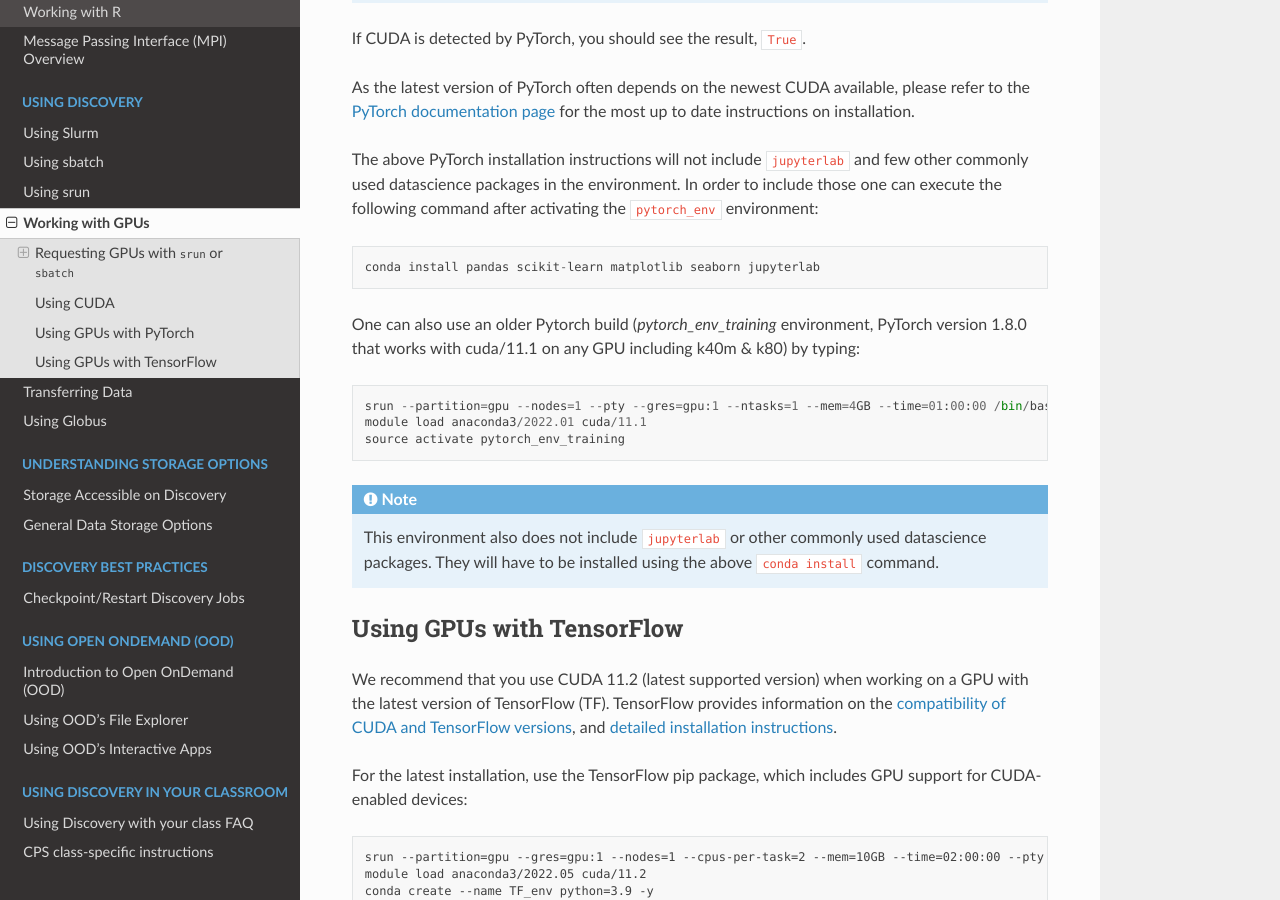
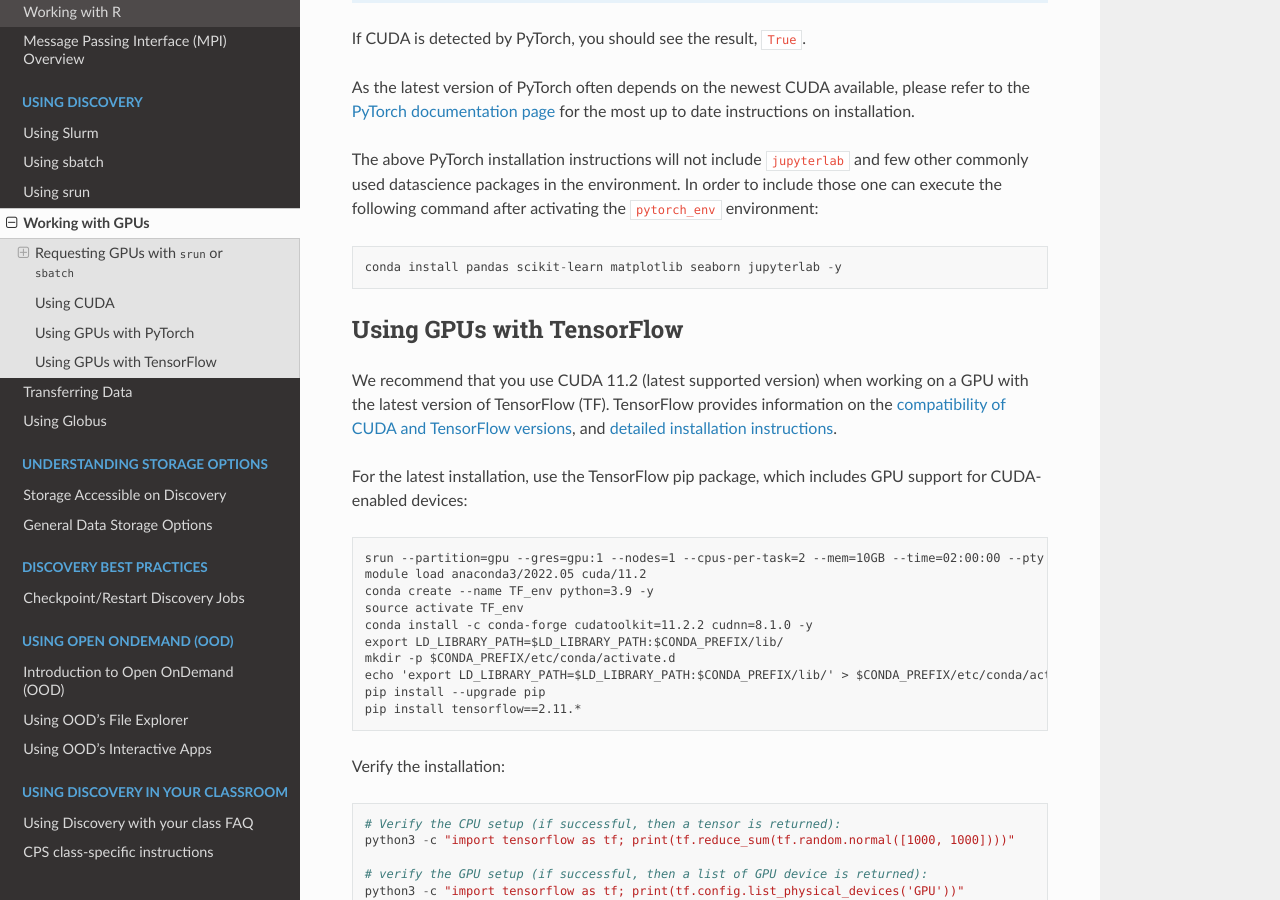
Before and after one commit to northeastern-rc/rc-public-documentation, a Sphinx documentation site: the page built from docs/source/using-discovery/workingwithgpu.rst, in a window 1280 px wide and 900 px high, scrolled down 3475 px. Built offline with Sphinx 7.4.7 and the Read the Docs theme 2.0.0, drawn with Linux system fonts in a browser that asks for light colours; some of the changed text lies outside the part shown.

Commit message:
Addressed Joseph's comments

```diff
--- a/docs/source/using-discovery/workingwithgpu.rst
+++ b/docs/source/using-discovery/workingwithgpu.rst
@@ -100,8 +98,6 @@
      - 4 hours/8 Hours
      - 25/250
      - 50/100
-     - N/A
-     - N/A
      - 1
      - 8
    * - multigpu
@@ -109,8 +105,6 @@
      - 4 hours/24 Hours
      - 25/100
      - 50/100
-     - N/A
-     - N/A
      - 12
      - 12
 
@@ -244,20 +238,8 @@
 environment. In order to include those one can execute the following
 command after activating the ``pytorch_env`` environment::
 
-  conda install pandas scikit-learn matplotlib seaborn jupyterlab
+  conda install pandas scikit-learn matplotlib seaborn jupyterlab -y
 
-One can also use an older Pytorch build (`pytorch_env_training`
-environment, PyTorch version 1.8.0 that works with cuda/11.1 on any
-GPU including k40m & k80) by typing::
-
-  srun --partition=gpu --nodes=1 --pty --gres=gpu:1 --ntasks=1 --mem=4GB --time=01:00:00 /bin/bash
-  module load anaconda3/2022.01 cuda/11.1
-  source activate pytorch_env_training
-
-.. note::
-   This environment also does not include ``jupyterlab`` or other
-   commonly used datascience packages. They will have to be installed
-   using the above ``conda install`` command.
 
 Using GPUs with TensorFlow
 ==========================
```
Also changed, not shown: other parts of docs/source/using-discovery/workingwithgpu.rst (+4 -6 lines).
